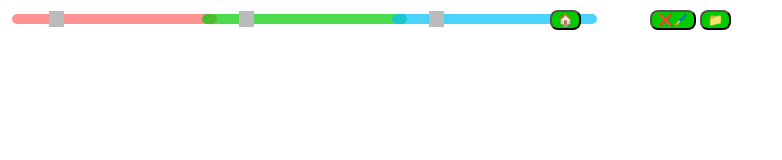
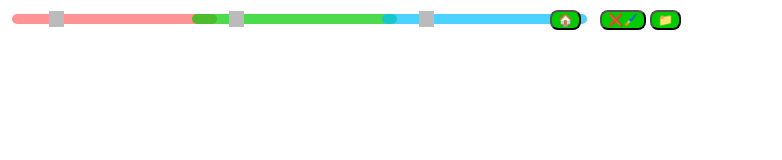
Before and after one commit to oconquest/studio, a plain HTML site: page index.html in a window 1280 px wide. Shown: the whole page, without its empty margins (0-782 px from the left). Drawn offline with Linux system fonts and the light colour scheme.

Commit message:
Update index.html

```diff
--- a/index.html
+++ b/index.html
@@ -176,13 +176,13 @@ body{
 
   </div>
 
-<div class="slidecontainer" style="position:fixed; top:10px; left:200px;">
+<div class="slidecontainer" style="position:fixed; top:10px; left:190px;">
 
   <input type="range" min="1" max="255" value="50" class="slider" id="myRange2" style="background-color:#00cc00;">
 
   </div>
 
-<div class="slidecontainer" style="position:fixed; top:10px; left:390px;">
+<div class="slidecontainer" style="position:fixed; top:10px; left:380px;">
 
   <input type="range" min="1" max="255" value="50" class="slider" id="myRange3" style="background-color:#00bfff;">
 
@@ -194,13 +194,13 @@ body{
 
 </button>
 
-<button  style="position:fixed; top:10px; left:650px; background-color:#00cc00; border-radius:8px; font-size:12px;" onclick="erase();" >
+<button  style="position:fixed; top:10px; left:600px; background-color:#00cc00; border-radius:8px; font-size:12px;" onclick="erase();" >
 
 ❌🖌️
 
 </button>
 
-<button style="position:fixed; top:10px; left:700px; background-color:#00cc00; border-radius:8px; font-size:12px;" onclick="saveoption();">
+<button style="position:fixed; top:10px; left:650px; background-color:#00cc00; border-radius:8px; font-size:12px;" onclick="saveoption();">
 
 📁
 
```
